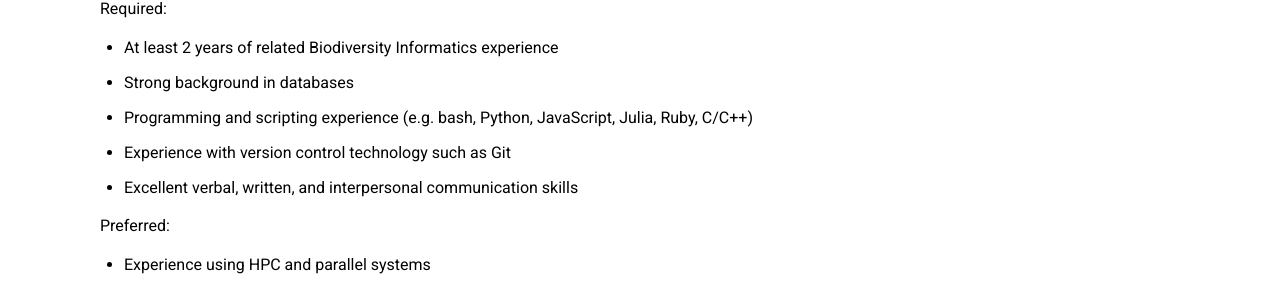
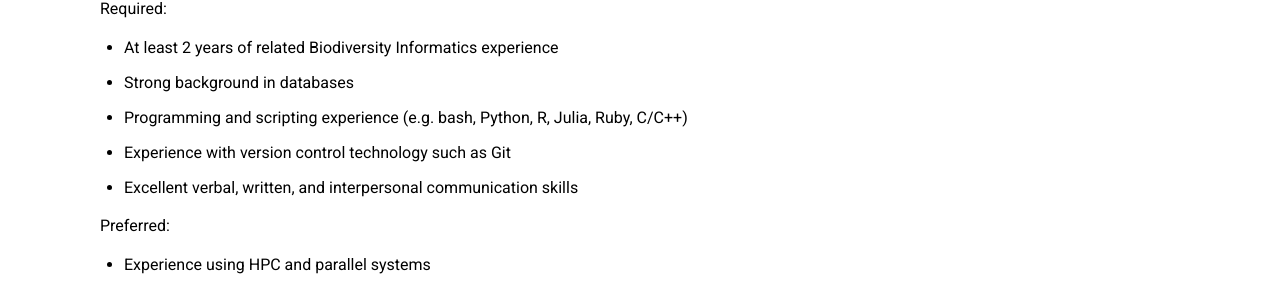
Before and after one commit to zapataf/zapataf.github.io, a Jekyll site: the page built from join.html, in a window 1280 px wide and 900 px high, scrolled down 421 px. Shown: the part 152-443 px from the top of the window. Built offline with Jekyll 4.4.1, drawn with Linux system fonts in a browser that asks for light colours; nearby versions of some CDN libraries; comment, search, counter and statistics services are not loaded.

Commit message:
Updates join

```diff
--- a/join.html
+++ b/join.html
@@ -20,7 +20,7 @@ permalink: join.html
 <ul>
   <li>At least 2 years of related Biodiversity Informatics experience</li>
   <li>Strong background in databases</li>
-  <li>Programming and scripting experience (e.g. bash, Python, JavaScript, Julia, Ruby, C/C++)</li>
+  <li>Programming and scripting experience (e.g. bash, Python, R, Julia, Ruby, C/C++)</li>
   <li>Experience with version control technology such as Git</li>
   <li>Excellent verbal, written, and interpersonal communication skills</li>
 </ul>
```
